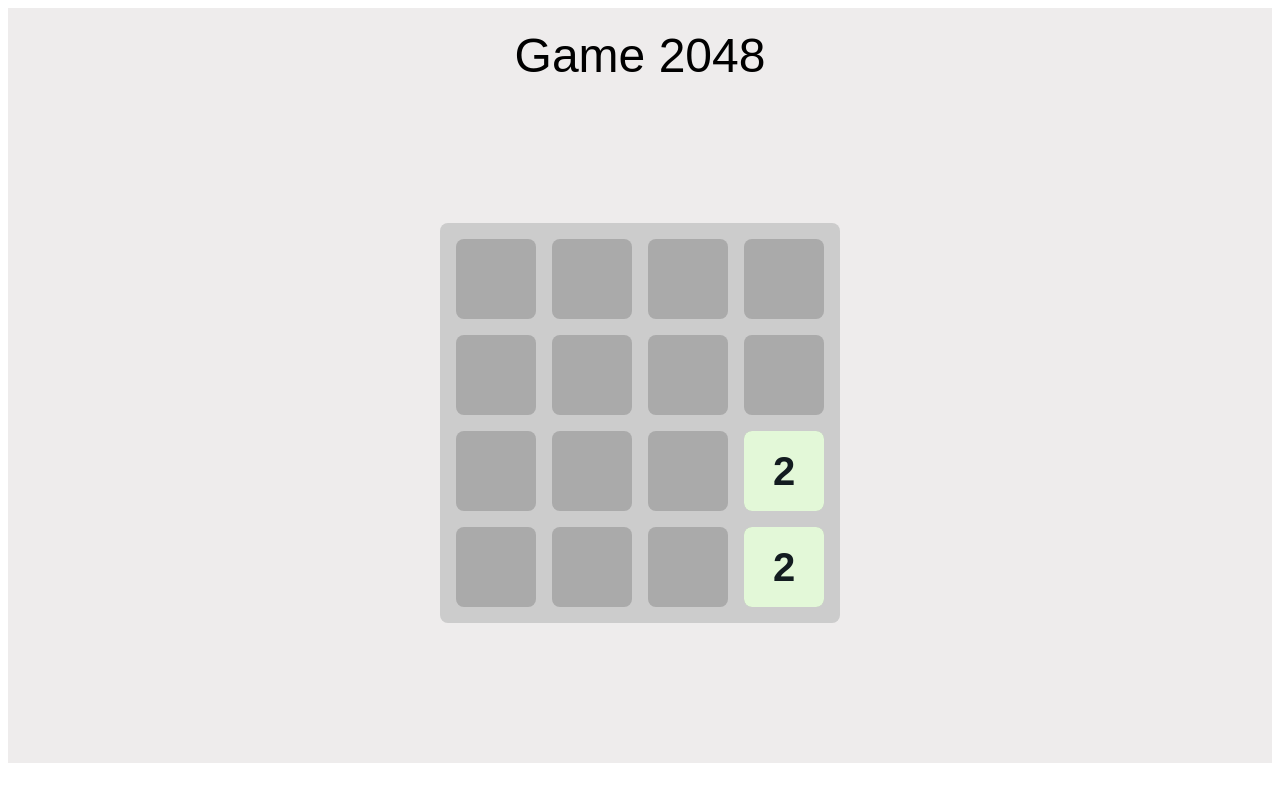
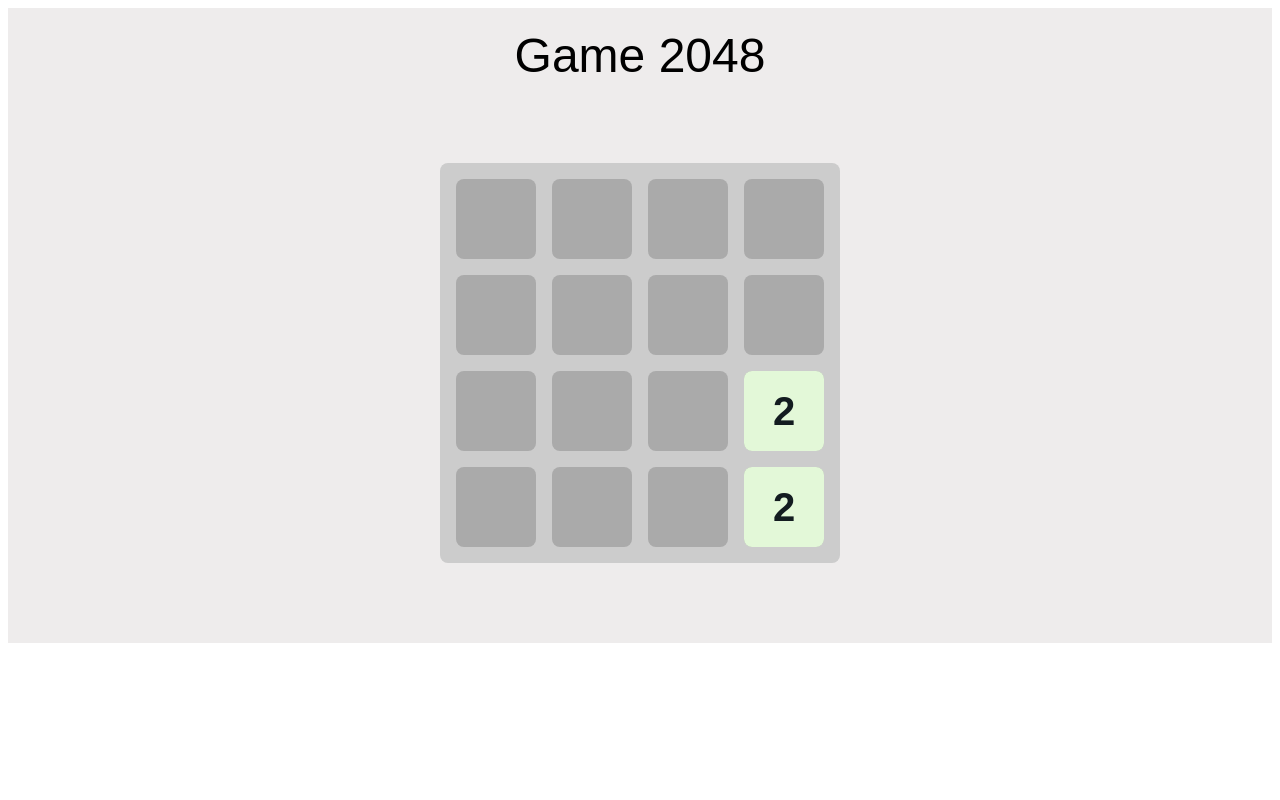
Before and after one commit to rrm10iit/Game-2048, a plain HTML site: page index.html in a window 1280 px wide. Drawn offline with Linux system fonts and the light colour scheme.

Commit message:
Update styles.css

```diff
--- a/styles.css
+++ b/styles.css
@@ -8,7 +8,7 @@
   display: flex;
   justify-content: center;
   align-items: center;
-  height: 85vh;
+  height: 70vh;
   margin: 0;
   font-size: 5vmin;
 }
```
